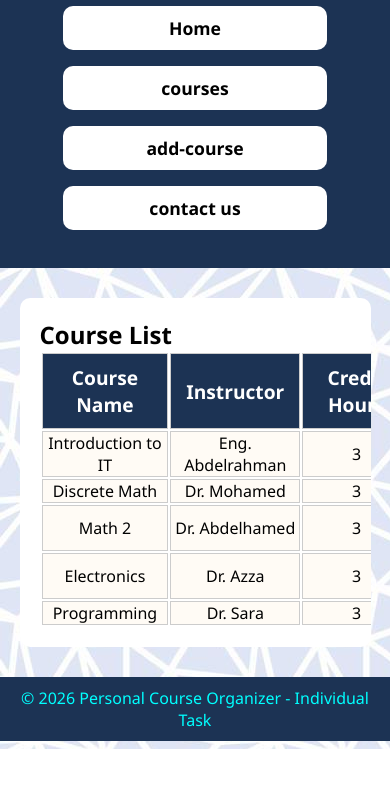
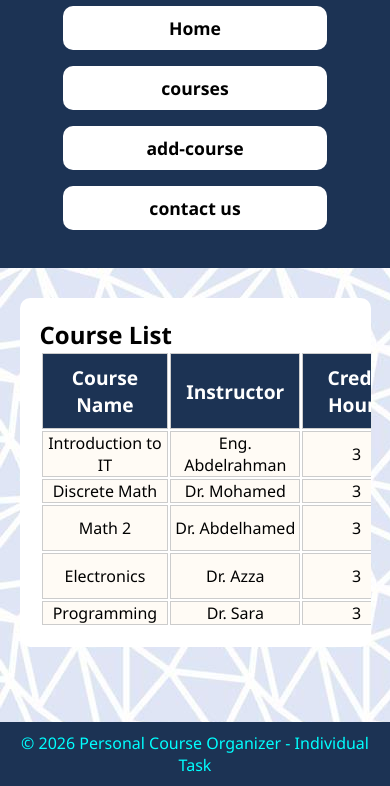
Before and after one commit to abdeenyasser/abdeenyasser.github.io, a plain HTML site: page courses.html in a window 390 px wide. Shown: the part 95-881 px from the top of the page. Before the commit the page ends 844 px from the top, so only its background shows below. Drawn offline with Linux system fonts and the light colour scheme.

Commit message:
abdeen..

```diff
--- a/courses.html
+++ b/courses.html
@@ -73,7 +73,7 @@
             </div>
          </section>
      </main>
-         <footer>
+         <footer class="ff">
             <p> &copy; 2026 Personal Course Organizer - Individual Task</p>
          </footer>
 
--- a/style.css
+++ b/style.css
@@ -265,5 +265,8 @@ table {
   width: 100%;
   min-height: 200px;
   }
+  .ff{
+    margin-top: 75px;
+  }
 
 }
```
